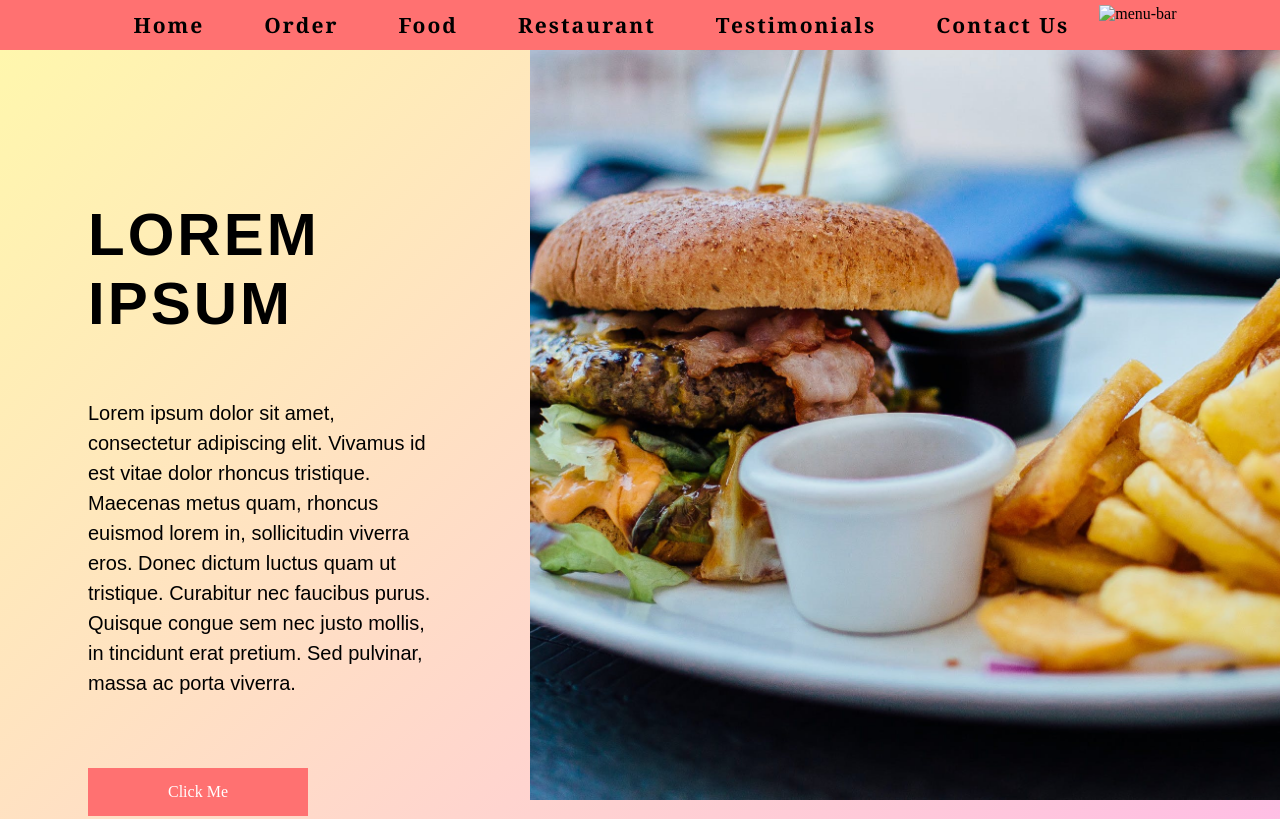
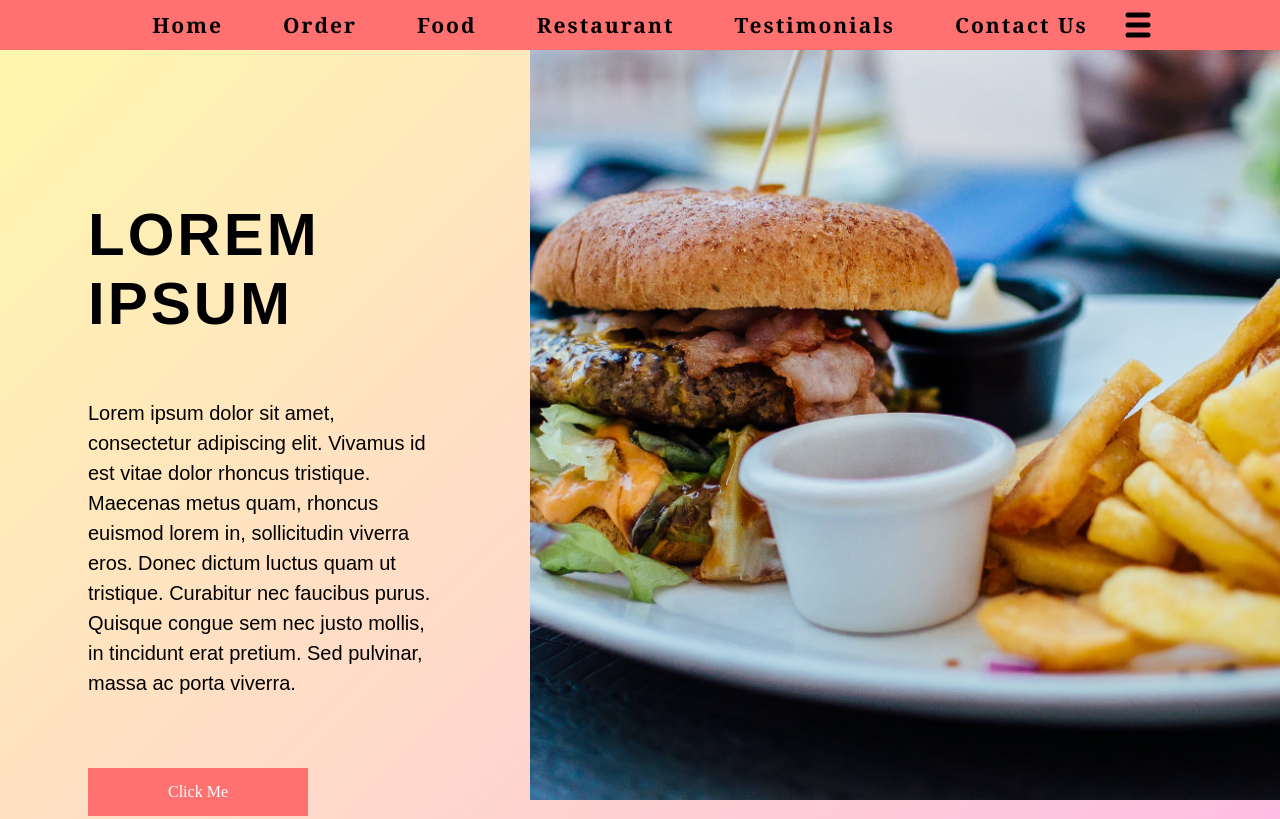
Before and after one commit to Revathishety/Simplotel, a plain HTML site: page index.html in a window 1280 px wide. Shown: the top 819 px of the page. Drawn offline with Linux system fonts and the light colour scheme; files whose address does not match are found by name.

Commit message:
Update index.html

```diff
--- a/index.html
+++ b/index.html
@@ -16,7 +16,7 @@
         <a href="#">Restaurant</a>
         <a href="#">Testimonials</a>
         <a href="#">Contact Us</a>
-        <img src="images/menu-bar.png" alt="menu-bar">
+        <img src="menu-bar.png" alt="menu-bar">
     </div>
     <div id="body">
         <div id="page1">
```
